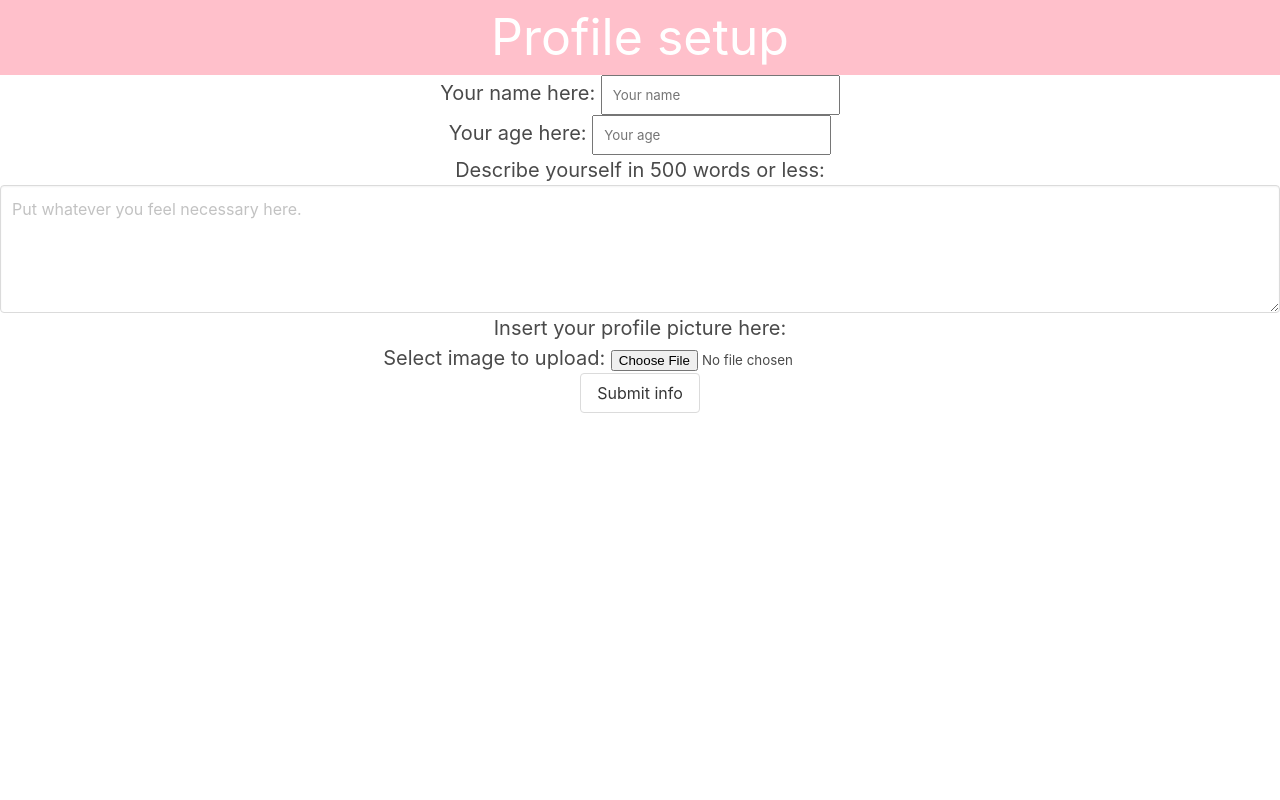
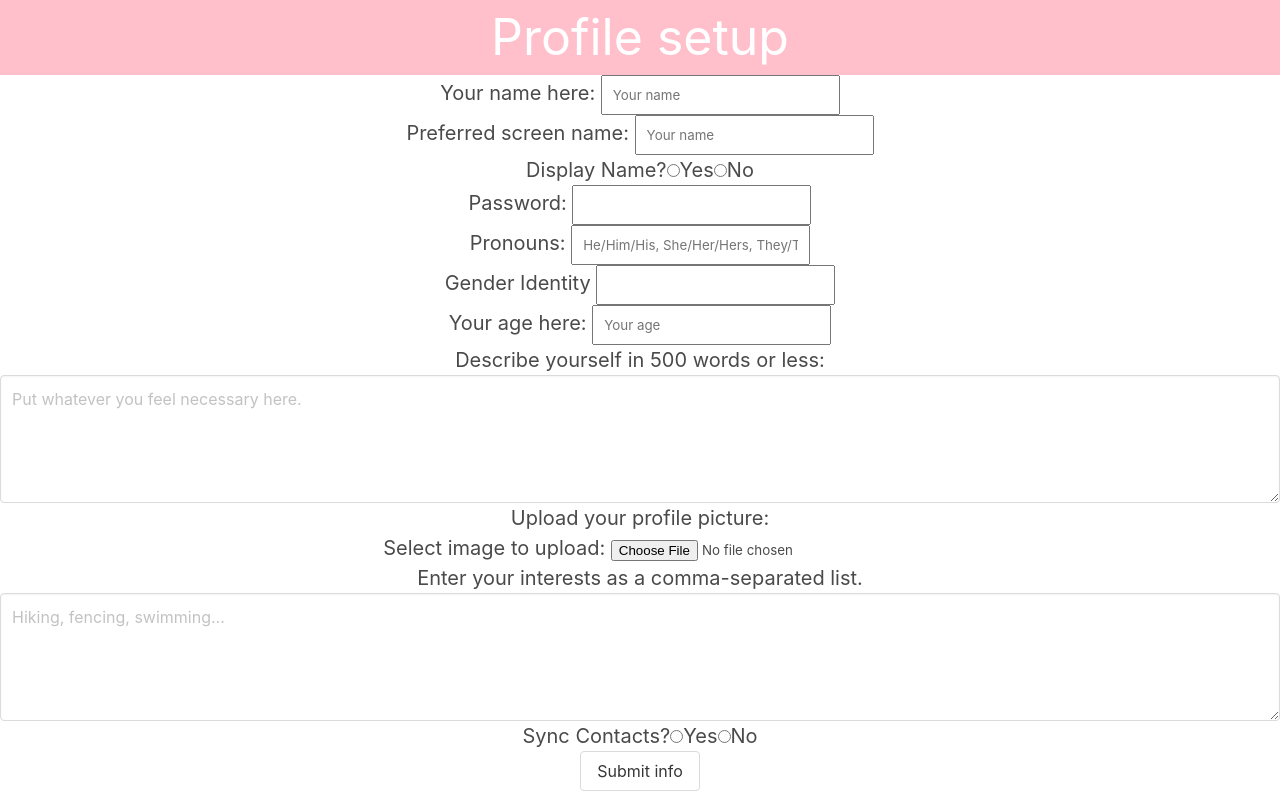
Before and after one commit to rohaid-bakh/COMP426-RAR, a website: page profilesetup.html in a window 1280 px wide. Drawn offline with nearby package versions, Linux system fonts and the light colour scheme.

Commit message:
Password, Pronouns, Interests, etc. added

```diff
--- a/profilesetup.html
+++ b/profilesetup.html
@@ -17,6 +17,19 @@
                                 Your name here: <input class="padding" placeholder="Your name"></input>
                         </div>
                         <div>
+                                Preferred screen name: <input class="padding" placeholder="Your name"></input>
+                        </div>
+                        <div>Display Name?<input type="radio" name="" value="">Yes</input</div><input type="radio" name="" value="">No</input></div>
+                        <div>
+                                Password: <input class="padding" placeholder=""></input>
+                        </div>
+                        <div>
+                                Pronouns: <input class="padding" placeholder="He/Him/His, She/Her/Hers, They/Them/Theirs, etc."></input>
+                        </div>
+                        <div>
+                                Gender Identity <input class="padding" placeholder=""></input>
+                        </div>
+                        <div>
                                 Your age here: <input class="padding" placeholder="Your age"></input>
                         </div>
                         <div>
@@ -26,13 +39,19 @@
                                 <textarea class="textarea" class="padding" placeholder="Put whatever you feel necessary here."></textarea>
                         </div>
                         <div>
-                                Insert your profile picture here:
+                                Upload your profile picture:
                                 <form action="upload.php" method="post" enctype="multipart/form-data">
                                         Select image to upload:
                                         <input type="file" name="fileToUpload" id="fileToUpload">
                                 </form>
                         </div>
-
+                        </div>
+                                Enter your interests as a comma-separated list.
+                                <textarea class="textarea" class="padding" placeholder="Hiking, fencing, swimming..."></textarea>
+                        </div>
+                        <div>
+                                Sync Contacts?<input type="radio" name="" value="">Yes</input><input type="radio" name="" value="">No</input>
+                        </div>
                 <input class="button" type="submit" value="Submit info">
         </section>
 </body>
```
